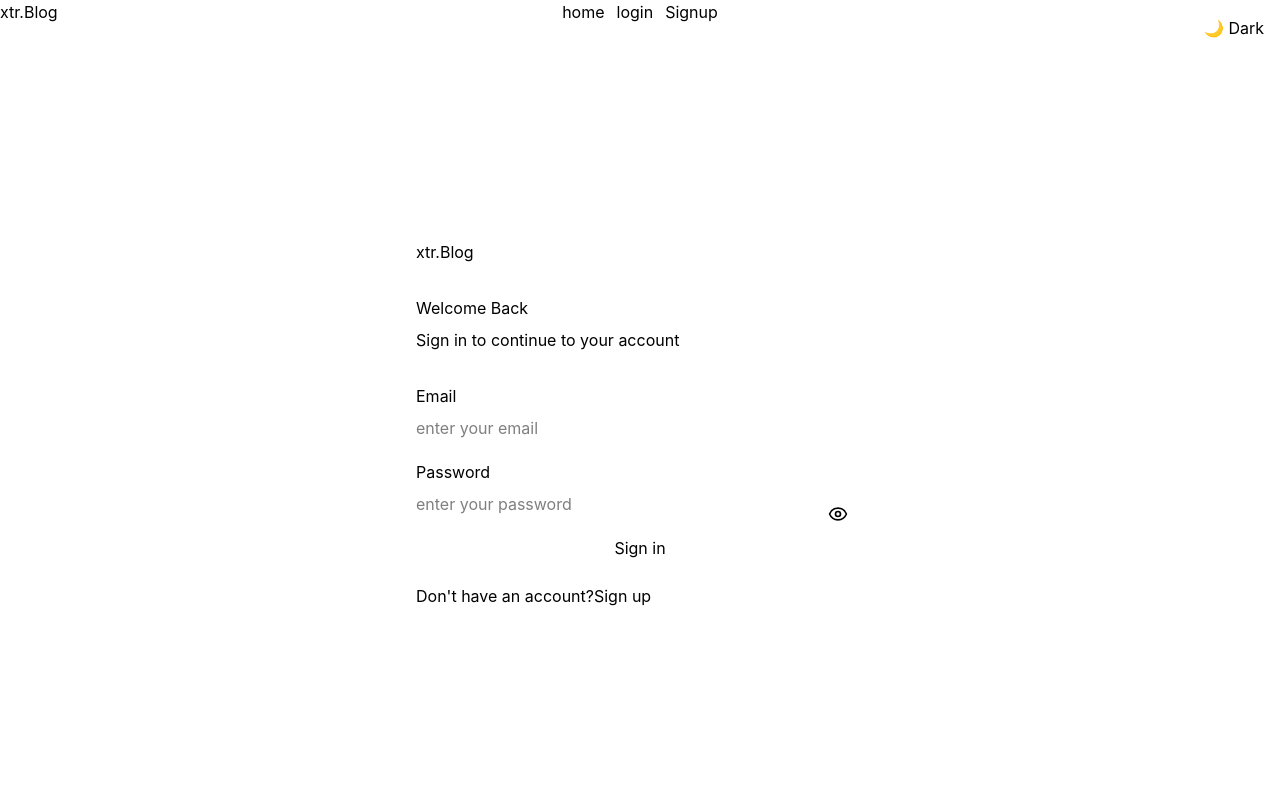
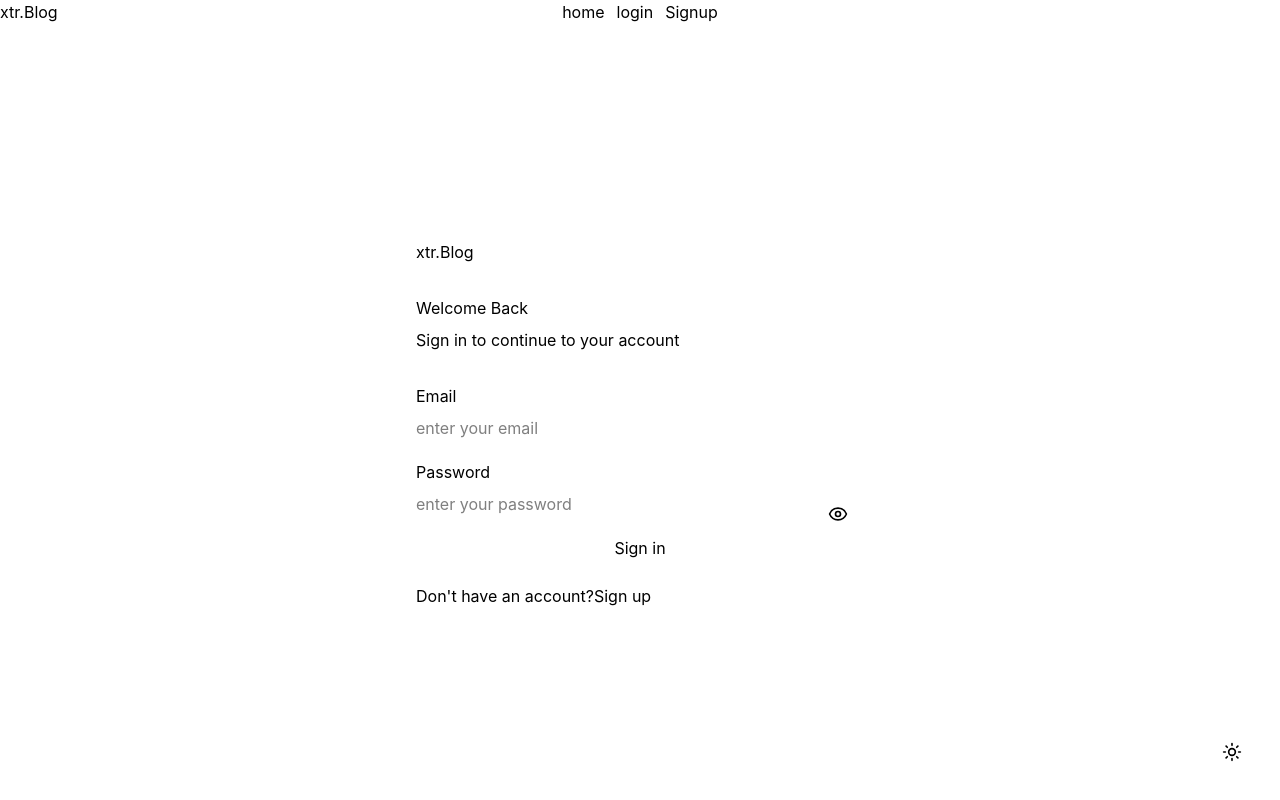
Before and after one commit to xtr0705/xtr-blog, a React (Vite) app: page /Login in a window 1280 px wide. Shown: the top 800 px of the page. Built offline with nearby package versions, Linux system fonts and the light colour scheme; no server answers.

Commit message:
feature Cards update and light/dark mode UI

```diff
--- a/src/App.jsx
+++ b/src/App.jsx
@@ -13,6 +13,7 @@ import Login from "./pages/Login";
 import Home from "./pages/Home";
 import AuthFlow from "./components/AuthFlow";
 import { useTheme } from "./context/ThemeContext";
+import { Sun, Moon } from "lucide-react";
 
 function App() {
   const { theme, toggleTheme } = useTheme();
@@ -45,9 +46,40 @@ function App() {
           <Header />
           <button
             onClick={toggleTheme}
-            className="fixed top-4 right-4 z-50 px-4 py-2 bg-zinc-800 text-white"
+              className="
+                fixed
+                bottom-6
+                right-6
+                z-50
+
+                flex
+                items-center
+                justify-center
+
+                h-12
+                w-12
+
+                rounded-full
+
+                border
+                border-[var(--border)]
+
+                bg-[var(--surface)]
+
+                text-[var(--text)]
+
+                shadow-lg
+
+                transition-all
+                duration-300
+
+                hover:bg-[var(--hover)]
+                hover:scale-105
+
+                active:scale-95
+              "
           >
-            {theme === "dark" ? "🌙 Dark" : "☀️ Light"}
+            {theme === "dark" ? <Sun size={20} /> : <Moon size={20} />}
           </button>
 
           <Routes>
--- a/src/pages/Home.jsx
+++ b/src/pages/Home.jsx
@@ -78,11 +78,11 @@ export default function Home() {
               <div className="hover:bg-(--surface) border border-(--border) rounded-3xl p-6 h-52 flex flex-col justify-between">
                 <div>
                   <p className="text-(--text-secondary) text-sm mb-2">Feature</p>
-                  <h3 className="text-xl sm:text-2xl font-bold">Authentication</h3>
+                  <h3 className="text-xl sm:text-2xl font-bold">Clean Reading</h3>
                 </div>
 
                 <p className="text-(--text-secondary) text-sm">
-                  Your thoughts, safely locked behind a password you’ll forget.
+                   Minimal layouts designed to keep the focus on your words(If you can).
                 </p>
               </div>
 
@@ -100,22 +100,22 @@ export default function Home() {
               <div className="hover:bg-(--surface) border border-(--border) rounded-3xl p-4 sm:p-6 h-52 flex flex-col justify-between sm:-mt-8">
                 <div>
                   <p className="text-(--text-secondary) text-sm mb-2">Feature</p>
-                  <h3 className="text-xl sm:text-2xl font-bold">CRUD System</h3>
+                  <h3 className="text-xl sm:text-2xl font-bold">Rich Formatting</h3>
                 </div>
 
                 <p className="text-(--text-secondary) text-sm">
-                  Post it. Edit it. Delete it. Regret it later.
+                  Headings, lists, quotes, code blocks, and more—all in one editor.
                 </p>
               </div>
 
               <div className="hover:bg-(--surface) border border-(--border) rounded-3xl p-4 sm:p-6 h-52 flex flex-col justify-between">
                 <div>
                   <p className="text-(--text-secondary) text-sm mb-2">Feature</p>
-                  <h3 className="text-xl sm:text-2xl font-bold">Responsive UI</h3>
+                  <h3 className="text-xl sm:text-2xl font-bold">Fast Publishing</h3>
                 </div>
 
                 <p className="text-(--text-secondary) text-sm">
-                  Looks good on every screen you procrastinate on.
+                  Publish your thoughts before you change your mind.
                 </p>
               </div>
             </div>
```
